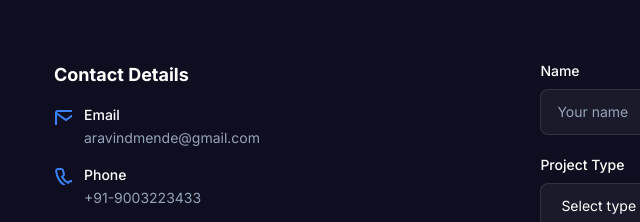
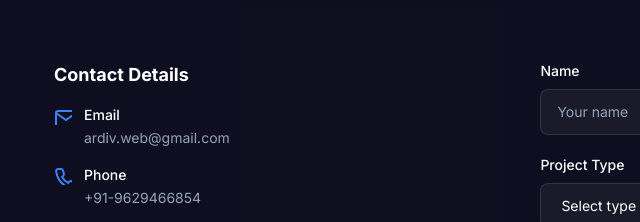
Before and after one commit to Divijha/ardiv, a plain HTML site: page ardiv-static-site/index.html in a window 1280 px wide. Shown: the part 5582-5804 px from the top of the page, 10-650 px from the left. Drawn offline with nearby package versions, Linux system fonts and the light colour scheme.

Commit message:
Update contact information in index.html

```diff
--- a/ardiv-static-site/index.html
+++ b/ardiv-static-site/index.html
@@ -468,21 +468,21 @@
                                     <svg width="18" height="18" fill="none" stroke="#3b82f6" stroke-width="2" class="mt-0.5"><path d="M4 4h16c1.1 0 2 .9 2 2v12c0 1.1-.9 2-2 2H4c-1.1 0-2-.9-2-2V6c0-1.1.9-2 2-2z"/><polyline points="22,6 12,13 2,6"/></svg>
                                     <div>
                                         <p class="text-sm font-medium text-white">Email</p>
-                                        <a href="mailto:aravindmende@gmail.com" class="text-sm text-ardiv-slate hover:text-ardiv-blue transition-colors">aravindmende@gmail.com</a>
+                                        <a href="mailto:aravindmende@gmail.com" class="text-sm text-ardiv-slate hover:text-ardiv-blue transition-colors">ardiv.web@gmail.com</a>
                                     </div>
                                 </div>
                                 <div class="flex items-start gap-3">
                                     <svg width="18" height="18" fill="none" stroke="#3b82f6" stroke-width="2" class="mt-0.5"><path d="M22 16.92v3a2 2 0 01-2.18 2 19.79 19.79 0 01-8.63-3.07 19.5 19.5 0 01-6-6 19.79 19.79 0 01-3.07-8.67A2 2 0 014.11 2h3a2 2 0 012 1.72 12.84 12.84 0 00.7 2.81 2 2 0 01-.45 2.11L8.09 9.91a16 16 0 006 6l1.27-1.27a2 2 0 012.11-.45 12.84 12.84 0 002.81.7A2 2 0 0122 16.92z"/></svg>
                                     <div>
                                         <p class="text-sm font-medium text-white">Phone</p>
-                                        <a href="tel:919003223433" class="text-sm text-ardiv-slate hover:text-ardiv-blue transition-colors">+91-9003223433</a>
+                                        <a href="tel:919003223433" class="text-sm text-ardiv-slate hover:text-ardiv-blue transition-colors">+91-9629466854</a>
                                     </div>
                                 </div>
                                 <div class="flex items-start gap-3">
                                     <svg width="18" height="18" fill="none" stroke="#22c55e" stroke-width="2" class="mt-0.5"><path d="M21 11.5a8.38 8.38 0 01-.9 3.8 8.5 8.5 0 01-7.6 4.7 8.38 8.38 0 01-3.8-.9L3 21l1.9-5.7a8.38 8.38 0 01-.9-3.8 8.5 8.5 0 014.7-7.6 8.38 8.38 0 013.8-.9h.5a8.48 8.48 0 018 8v.5z"/></svg>
                                     <div>
                                         <p class="text-sm font-medium text-white">WhatsApp</p>
-                                        <a href="https://wa.me/919003223433?text=Hi%20Ardiv,%20I%20am%20interested%20in%20your%20web%20development%20services." target="_blank" rel="noopener noreferrer" class="text-sm text-green-400 hover:text-green-300 transition-colors">Chat on WhatsApp →</a>
+                                        <a href="https://wa.me/919629466854?text=Hi%20Ardiv,%20I%20am%20interested%20in%20your%20web%20development%20services." target="_blank" rel="noopener noreferrer" class="text-sm text-green-400 hover:text-green-300 transition-colors">Chat on WhatsApp →</a>
                                     </div>
                                 </div>
                                 <div class="flex items-start gap-3">
```
